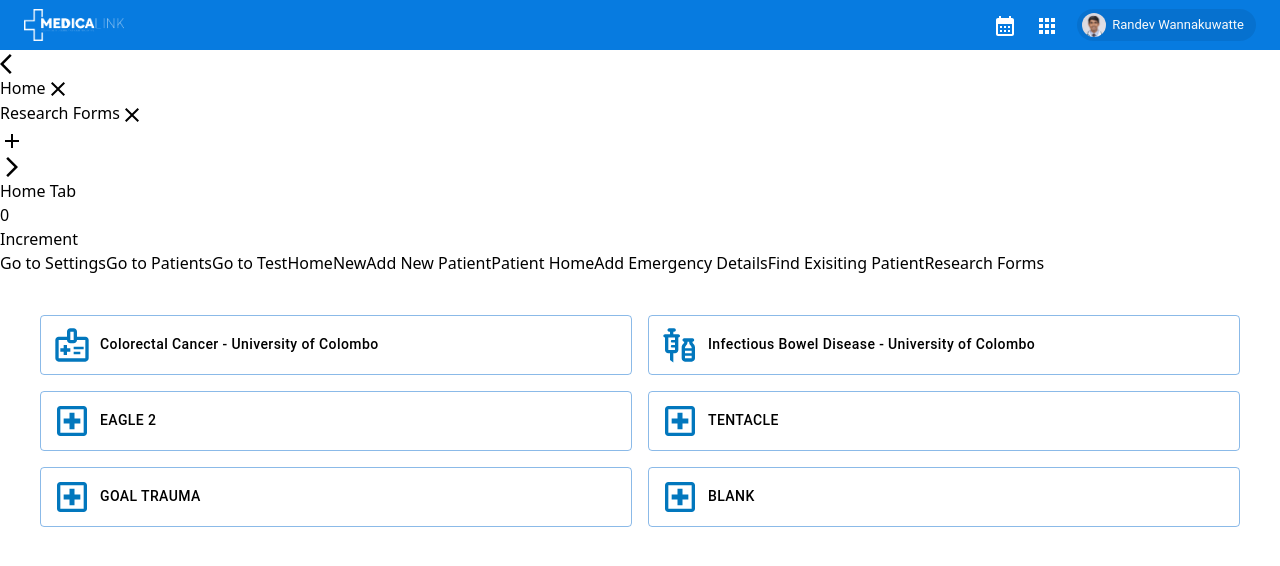
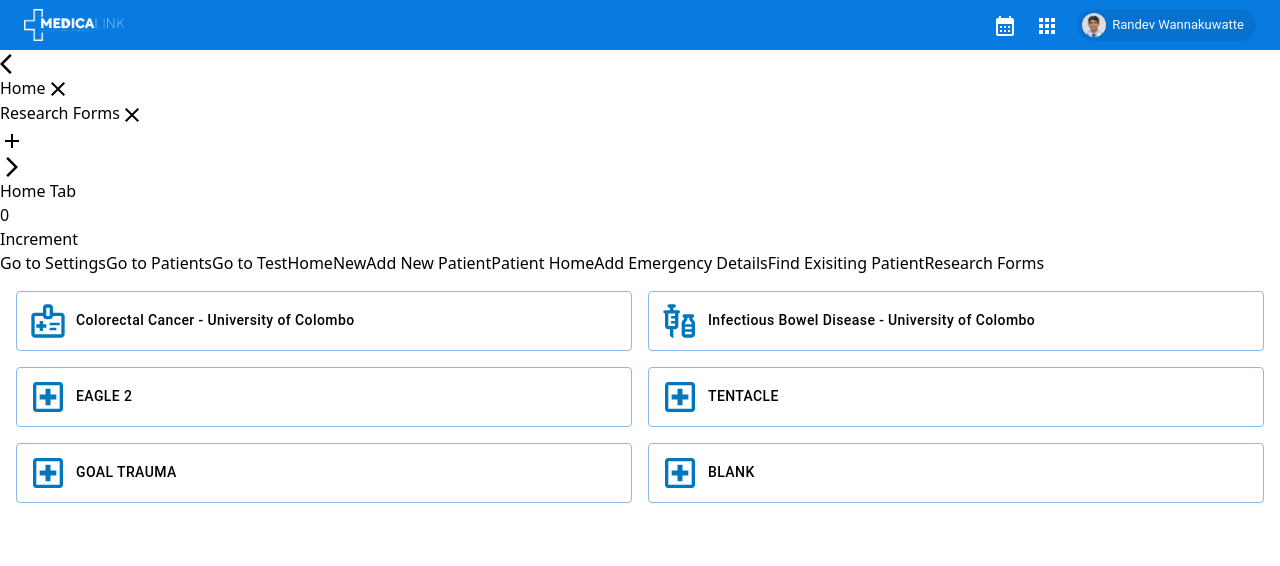
Before and after one commit to NisalaDulanaka/medicalink-ehr-frontend, a React (Vite) app: page / in a window 1280 px wide. Both pictures are taken after a click on the button "Research Forms". Shown: the top 566 px of the page. Built offline with nearby package versions, Linux system fonts and the light colour scheme.

Commit message:
Change bg and color on hover of the navigation tab

```diff
--- a/src/components/tab-navigation/TabNavigator.tsx
+++ b/src/components/tab-navigation/TabNavigator.tsx
@@ -35,7 +35,7 @@ export default function TabNavigator() {
                 className={
                   index == activeTab
                     ? "bg-white border-b-[2.5px] border-[#2196F3] text-[#2196F3]"
-                    : "hover:bg-gray-200"
+                    : "hover:bg-blue-100"
                 }
               >
                 <span onClick={() => setActiveTab(index)}>{tab.title}</span>
--- a/src/pages/ResearchForms.tsx
+++ b/src/pages/ResearchForms.tsx
@@ -11,7 +11,7 @@ const Home: React.FC = () => {
         flexGrow: 1,
         // bgcolor: "#F5F9FF",
         minHeight: "100vh",
-        margin: 5,
+        padding: 2,
       }}
     >
       <Grid container spacing={2}>
```
